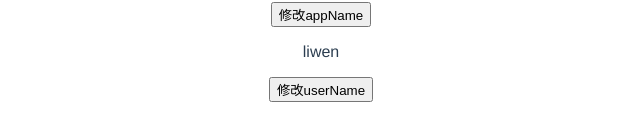
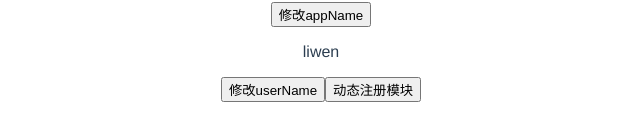
Before and after one commit to qiutian00/vue-simple, a Vue app: page /#/store in a window 1280 px wide. Shown: the part 168-308 px from the top of the page, without its empty margins (319-959 px from the left). Built offline with nearby package versions, Linux system fonts and the light colour scheme.

Commit message:
feat: add module use

```diff
--- a/src/store/module/user.js
+++ b/src/store/module/user.js
@@ -13,9 +13,16 @@ const mutations = {
   }
 }
 const actions = {
-  //
+  updateUserName ({ commit, state, rootState, dispatch }) {
+    // rootState.appName
+    dispatch('updateUserAge', 'other actual param')
+  },
+  updateUserAge ({ commit, state, rootState, dispatch }, otherparam) {
+
+  }
 }
 
+// user 模块中可以再放模块
 export default {
   // namespaced: true,
   state,
--- a/src/views/store.vue
+++ b/src/views/store.vue
@@ -10,6 +10,8 @@
     <button @click='handleChangeAppName'>修改appName</button>
     <p><span>{{ appVersion }}</span> <span>{{ userName }}</span></p>
     <button @click='handleChangeUserName'>修改userName</button>
+    <button @click='registerModule'>动态注册模块</button>
+    <p v-for="(li, index) in todoList" :key="index">{{ li }}</p>
   </div>
 </template>
 <script>
@@ -37,7 +39,8 @@ export default {
     ...mapState({
       // appName: state => state.appName,
       userName: state => state.user.userName,
-      appVersion: state => state.appVersion
+      appVersion: state => state.appVersion,
+      todoList: state => state.todo ? state.todo.todoList : []
     }),
     // 还可以添加模块名称
     ...mapGetters([
@@ -102,6 +105,20 @@ export default {
       // this.updateAppName('other param')
       // or the same effect
       this.$store.dispatch('updateAppName', 'actual param')
+    },
+    registerModule () {
+      // 注册模块
+      this.$store.registerModule('todo', {
+        state: {
+          todoList:['use vue', 'use react']
+        }
+      })
+      // 给一个模块注册子模块
+      // this.$store.registerModule(['user', 'todo'], {
+      //   state: {
+      //     todoList:['use vue', 'use react']
+      //   }
+      // })
     }
   }
 }
```
